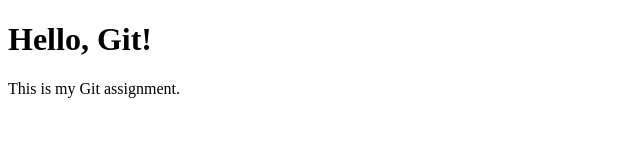
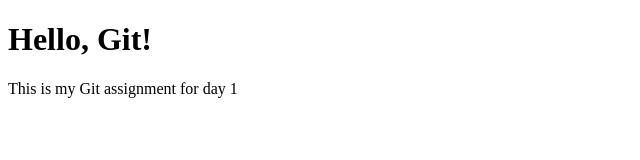
Before and after one commit to suriyaprakash2512/gitassignment, a plain HTML site: page index.html in a window 1280 px wide. Shown: the full height of the page, 0-640 px from the left. Drawn offline with Linux system fonts and the light colour scheme.

Commit message:
after modifying

```diff
--- a/index.html
+++ b/index.html
@@ -5,6 +5,6 @@
 </head>
 <body>
     <h1>Hello, Git!</h1>
-    <p>This is my Git assignment.</p>
+    <p>This is my Git assignment for day 1</p>
 </body>
 </html>
```
